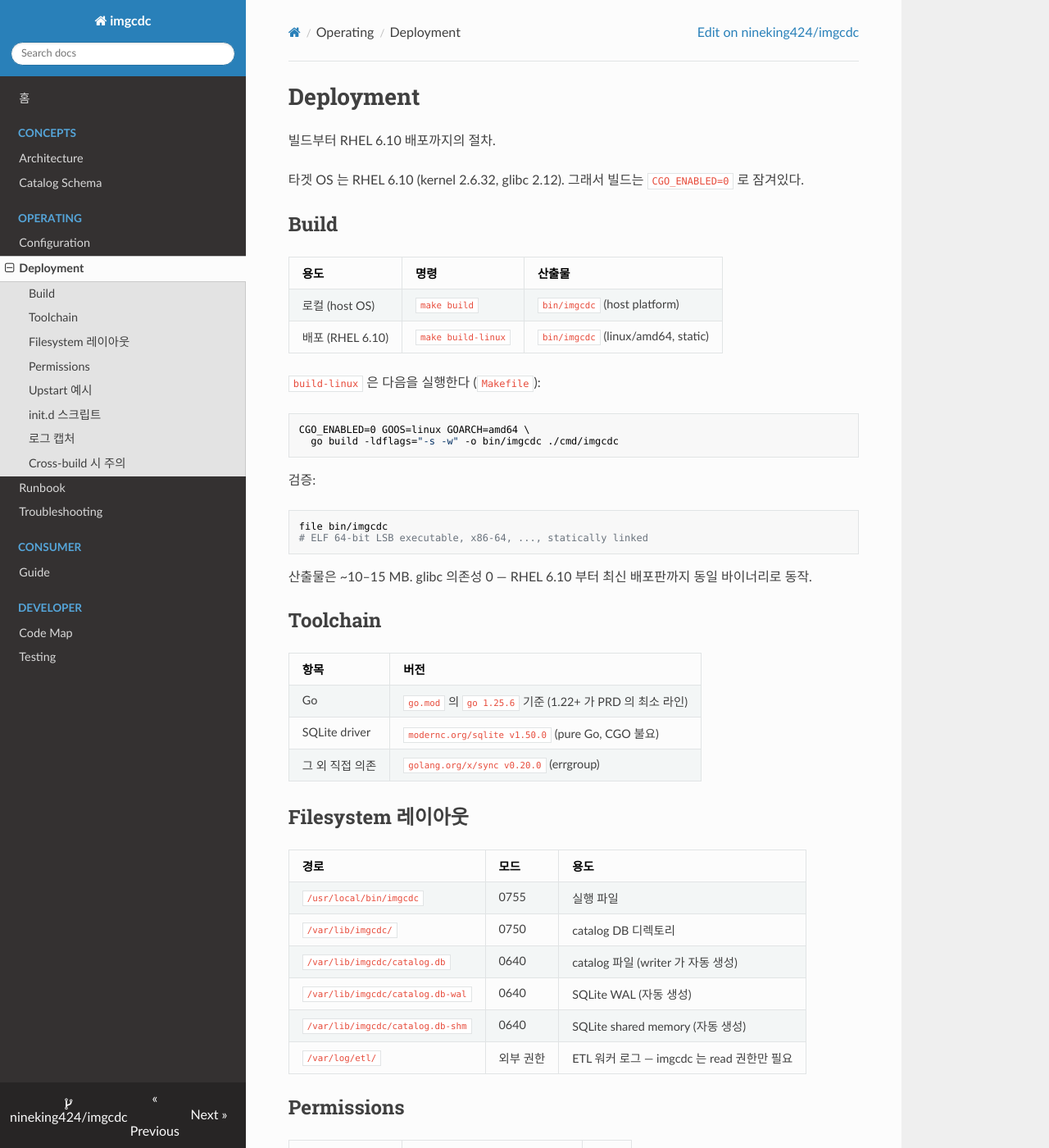
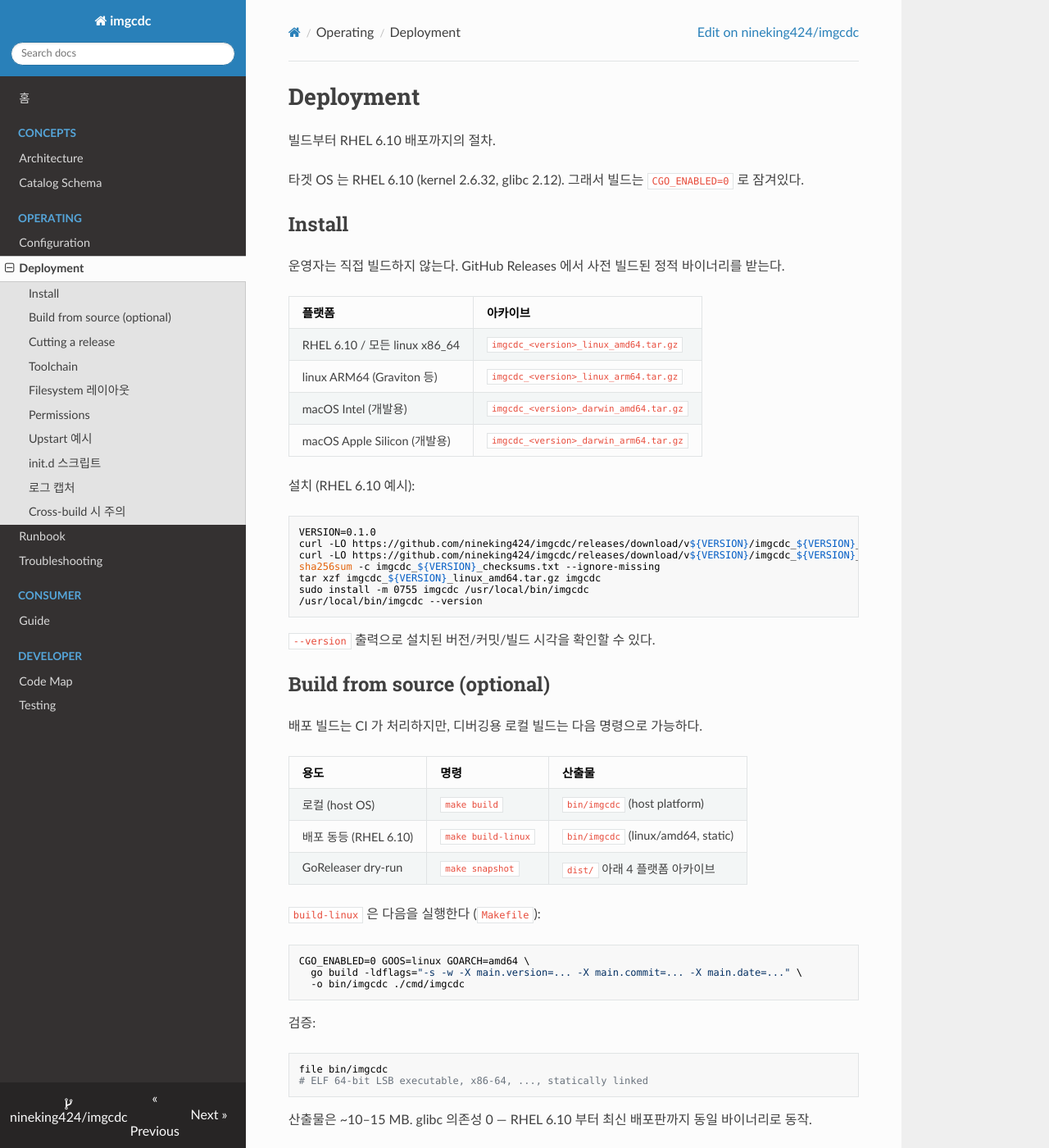
Before and after one commit to nineking424/imgcdc, an MkDocs documentation site: the page built from docs/operating/deployment.md, in a window 1280 px wide and 1400 px high. Shown: the whole window at 82% size. Built offline with MkDocs 1.6.1, drawn with Linux system fonts in a browser that asks for light colours; nearby versions of some CDN libraries; some of the changed text lies outside the part shown.

Commit message:
docs(operating): document GitHub Releases install path and release-cutting workflow

````diff
--- a/docs/operating/deployment.md
+++ b/docs/operating/deployment.md
@@ -4,18 +4,47 @@
 
 타겟 OS 는 RHEL 6.10 (kernel 2.6.32, glibc 2.12). 그래서 빌드는 `CGO_ENABLED=0` 로 잠겨있다.
 
-## Build {#build}
+## Install {#install}
+
+운영자는 직접 빌드하지 않는다. GitHub Releases 에서 사전 빌드된 정적 바이너리를 받는다.
+
+| 플랫폼 | 아카이브 |
+|---|---|
+| RHEL 6.10 / 모든 linux x86_64 | `imgcdc_<version>_linux_amd64.tar.gz` |
+| linux ARM64 (Graviton 등) | `imgcdc_<version>_linux_arm64.tar.gz` |
+| macOS Intel (개발용) | `imgcdc_<version>_darwin_amd64.tar.gz` |
+| macOS Apple Silicon (개발용) | `imgcdc_<version>_darwin_arm64.tar.gz` |
+
+설치 (RHEL 6.10 예시):
+
+```sh
+VERSION=0.1.0
+curl -LO https://github.com/nineking424/imgcdc/releases/download/v${VERSION}/imgcdc_${VERSION}_linux_amd64.tar.gz
+curl -LO https://github.com/nineking424/imgcdc/releases/download/v${VERSION}/imgcdc_${VERSION}_checksums.txt
+sha256sum -c imgcdc_${VERSION}_checksums.txt --ignore-missing
+tar xzf imgcdc_${VERSION}_linux_amd64.tar.gz imgcdc
+sudo install -m 0755 imgcdc /usr/local/bin/imgcdc
+/usr/local/bin/imgcdc --version
+```
+
+`--version` 출력으로 설치된 버전/커밋/빌드 시각을 확인할 수 있다.
+
+## Build from source (optional) {#build}
+
+배포 빌드는 CI 가 처리하지만, 디버깅용 로컬 빌드는 다음 명령으로 가능하다.
 
 | 용도 | 명령 | 산출물 |
 |---|---|---|
 | 로컬 (host OS) | `make build` | `bin/imgcdc` (host platform) |
-| 배포 (RHEL 6.10) | `make build-linux` | `bin/imgcdc` (linux/amd64, static) |
+| 배포 동등 (RHEL 6.10) | `make build-linux` | `bin/imgcdc` (linux/amd64, static) |
+| GoReleaser dry-run | `make snapshot` | `dist/` 아래 4 플랫폼 아카이브 |
 
 `build-linux` 은 다음을 실행한다 (`Makefile`):
 
 ```sh
 CGO_ENABLED=0 GOOS=linux GOARCH=amd64 \
-  go build -ldflags="-s -w" -o bin/imgcdc ./cmd/imgcdc
+  go build -ldflags="-s -w -X main.version=... -X main.commit=... -X main.date=..." \
+  -o bin/imgcdc ./cmd/imgcdc
 ```
 
 검증:
@@ -26,6 +55,27 @@ file bin/imgcdc
 ```
 
 산출물은 ~10–15 MB. glibc 의존성 0 — RHEL 6.10 부터 최신 배포판까지 동일 바이너리로 동작.
+
+## Cutting a release {#cutting-a-release}
+
+릴리즈는 git tag push 로 트리거된다.
+
+```sh
+# 1. main 이 깨끗하고 최신인지 확인
+git checkout main && git pull --ff-only
+
+# 2. semver 태그 생성 (annotated 권장)
+git tag -a v0.1.0 -m "v0.1.0"
+
+# 3. 푸시 — `release` 워크플로우가 발동
+git push origin v0.1.0
+```
+
+워크플로우가 끝나면 `https://github.com/nineking424/imgcdc/releases/tag/v0.1.0` 에 4개 아카이브 + checksums 파일이 게시된다.
+
+**Pre-release**: 태그에 `-` 가 들어가면 (`v0.1.0-rc.1`) GoReleaser 가 자동으로 GitHub pre-release 로 마킹한다.
+
+**Dry-run**: 태그를 만들지 않고 워크플로우만 시험하려면 GitHub UI 의 *Actions → release → Run workflow* 에서 `dry_run=true` 로 실행. 결과 아카이브는 워크플로우 artifacts 에 7일간 보존된다.
 
 ## Toolchain
 
@@ -95,3 +145,4 @@ imgcdc 는 stdout / stderr 에 slog 로 출력한다 (text handler). 로그 라
 | `bin/imgcdc` 가 macOS 실행 파일이 됨 | `make build` 는 host build. 배포는 반드시 `make build-linux` |
 | `cgo` 라이브러리 링크 시도 | `CGO_ENABLED=0` 누락. Makefile target 을 그대로 쓰면 회피됨 |
 | 바이너리 크기 증가 | `-ldflags="-s -w"` 누락 (디버그 심볼 포함) |
+| 운영자가 잘못된 OS 바이너리를 다운로드 | `darwin_amd64.tar.gz` 를 RHEL 에 풀면 `cannot execute binary file`. 항상 `linux_amd64` 를 받는다 |
````
